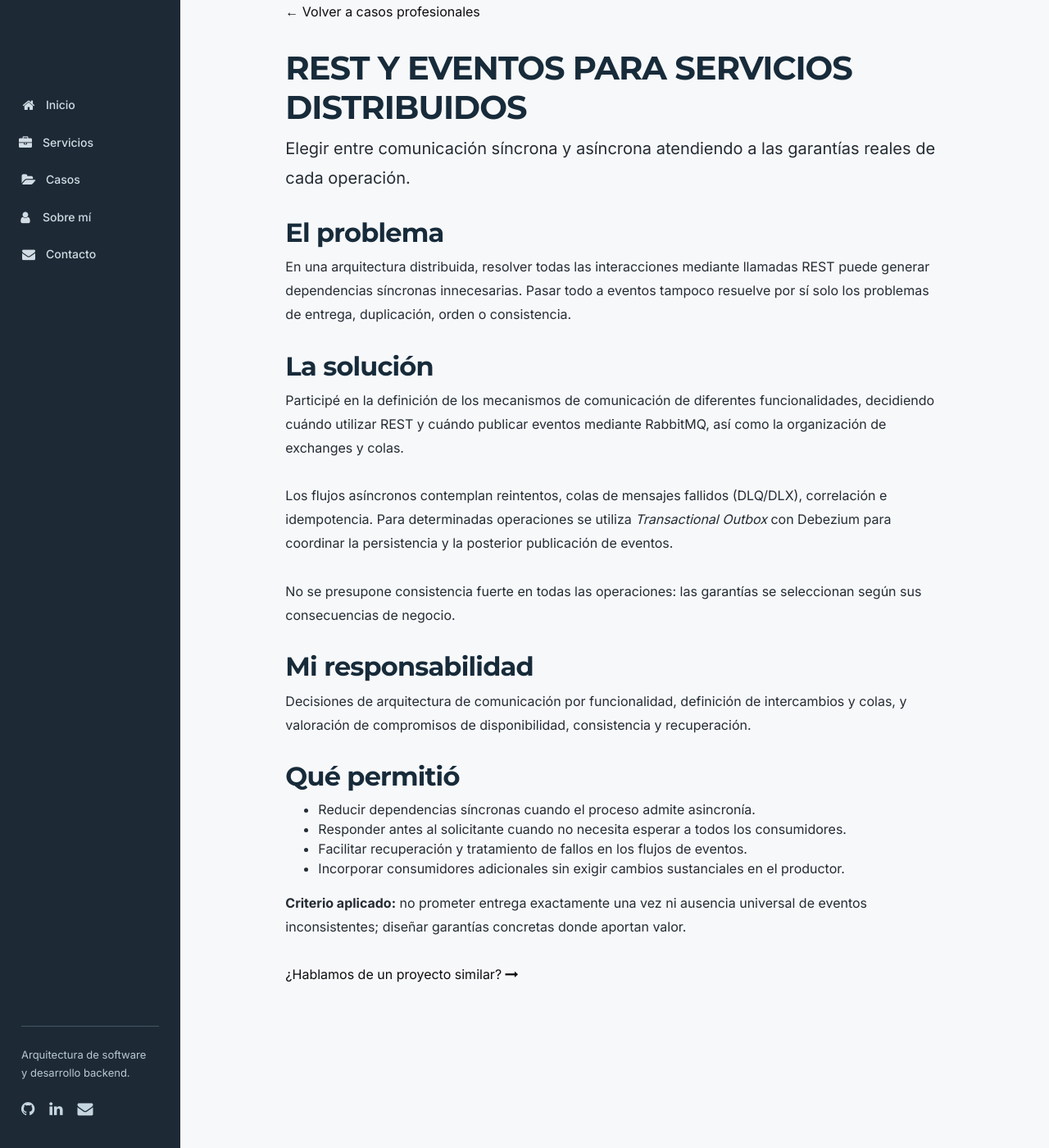
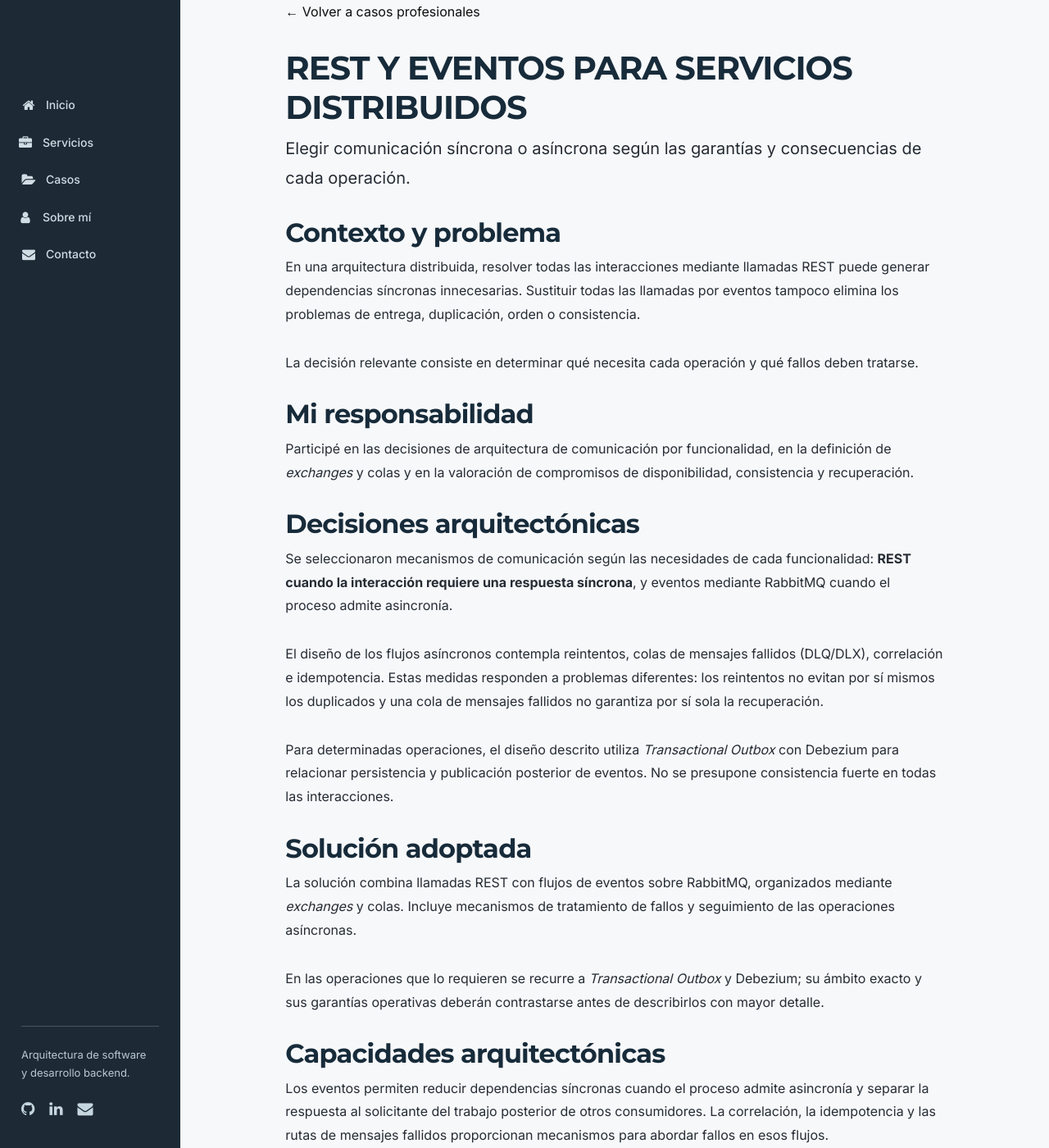
Before and after one commit to dabiz-me/dabiz.me, a Jekyll site: the page built from casos/rest-eventos.md, in a window 1280 px wide and 1400 px high. Shown: the whole window at 82% size. Built offline with Jekyll 4.4.1, drawn with Linux system fonts in a browser that asks for light colours; some of the changed text lies outside the part shown.

Commit message:
docs(cases): structure rest-eventos.md narrative

```diff
--- a/casos/rest-eventos.md
+++ b/casos/rest-eventos.md
@@ -1,31 +1,40 @@
 ---
 layout: case
 title: REST y eventos para servicios distribuidos
-summary: Elegir entre comunicación síncrona y asíncrona atendiendo a las garantías reales de cada operación.
+summary: Elegir comunicación síncrona o asíncrona según las garantías y consecuencias de cada operación.
 permalink: /casos/rest-eventos/
 ---
 
-## El problema
+## Contexto y problema
 
-En una arquitectura distribuida, resolver todas las interacciones mediante llamadas REST puede generar dependencias síncronas innecesarias. Pasar todo a eventos tampoco resuelve por sí solo los problemas de entrega, duplicación, orden o consistencia.
+En una arquitectura distribuida, resolver todas las interacciones mediante llamadas REST puede generar dependencias síncronas innecesarias. Sustituir todas las llamadas por eventos tampoco elimina los problemas de entrega, duplicación, orden o consistencia.
 
-## La solución
-
-Participé en la definición de los mecanismos de comunicación de diferentes funcionalidades, decidiendo cuándo utilizar REST y cuándo publicar eventos mediante RabbitMQ, así como la organización de exchanges y colas.
-
-Los flujos asíncronos contemplan reintentos, colas de mensajes fallidos (DLQ/DLX), correlación e idempotencia. Para determinadas operaciones se utiliza *Transactional Outbox* con Debezium para coordinar la persistencia y la posterior publicación de eventos.
-
-No se presupone consistencia fuerte en todas las operaciones: las garantías se seleccionan según sus consecuencias de negocio.
+La decisión relevante consiste en determinar qué necesita cada operación y qué fallos deben tratarse.
 
 ## Mi responsabilidad
 
-Decisiones de arquitectura de comunicación por funcionalidad, definición de intercambios y colas, y valoración de compromisos de disponibilidad, consistencia y recuperación.
+Participé en las decisiones de arquitectura de comunicación por funcionalidad, en la definición de *exchanges* y colas y en la valoración de compromisos de disponibilidad, consistencia y recuperación.
 
-## Qué permitió
+## Decisiones arquitectónicas
 
-- Reducir dependencias síncronas cuando el proceso admite asincronía.
-- Responder antes al solicitante cuando no necesita esperar a todos los consumidores.
-- Facilitar recuperación y tratamiento de fallos en los flujos de eventos.
-- Incorporar consumidores adicionales sin exigir cambios sustanciales en el productor.
+Se seleccionaron mecanismos de comunicación según las necesidades de cada funcionalidad: **REST cuando la interacción requiere una respuesta síncrona**, y eventos mediante RabbitMQ cuando el proceso admite asincronía.
 
-**Criterio aplicado:** no prometer entrega exactamente una vez ni ausencia universal de eventos inconsistentes; diseñar garantías concretas donde aportan valor.
+El diseño de los flujos asíncronos contempla reintentos, colas de mensajes fallidos (DLQ/DLX), correlación e idempotencia. Estas medidas responden a problemas diferentes: los reintentos no evitan por sí mismos los duplicados y una cola de mensajes fallidos no garantiza por sí sola la recuperación.
+
+Para determinadas operaciones, el diseño descrito utiliza *Transactional Outbox* con Debezium para relacionar persistencia y publicación posterior de eventos. No se presupone consistencia fuerte en todas las interacciones.
+
+## Solución adoptada
+
+La solución combina llamadas REST con flujos de eventos sobre RabbitMQ, organizados mediante *exchanges* y colas. Incluye mecanismos de tratamiento de fallos y seguimiento de las operaciones asíncronas.
+
+En las operaciones que lo requieren se recurre a *Transactional Outbox* y Debezium; su ámbito exacto y sus garantías operativas deberán contrastarse antes de describirlos con mayor detalle.
+
+## Capacidades arquitectónicas
+
+Los eventos permiten reducir dependencias síncronas cuando el proceso admite asincronía y separar la respuesta al solicitante del trabajo posterior de otros consumidores. La correlación, la idempotencia y las rutas de mensajes fallidos proporcionan mecanismos para abordar fallos en esos flujos.
+
+Son capacidades del planteamiento, no pruebas de una reducción medida de latencia, de recuperación automática universal ni de entrega exactamente una vez.
+
+## Compromisos y criterio aplicado
+
+La asincronía introduce responsabilidades de recuperación y consistencia que no desaparecen por incorporar un intermediario de mensajería. El criterio fue elegir garantías para cada operación según sus consecuencias de negocio, sin considerar la comunicación por eventos superior por definición.
```
